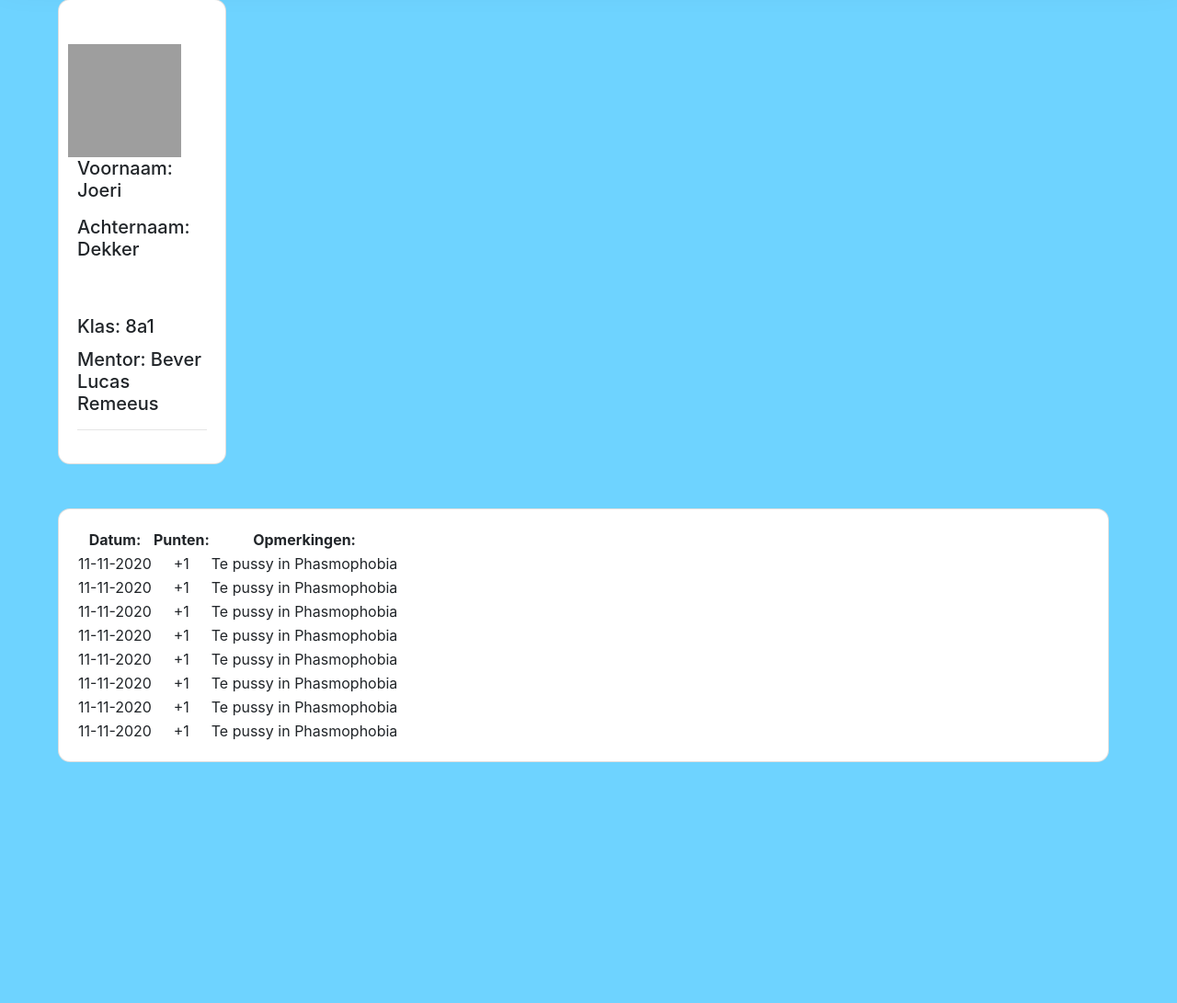
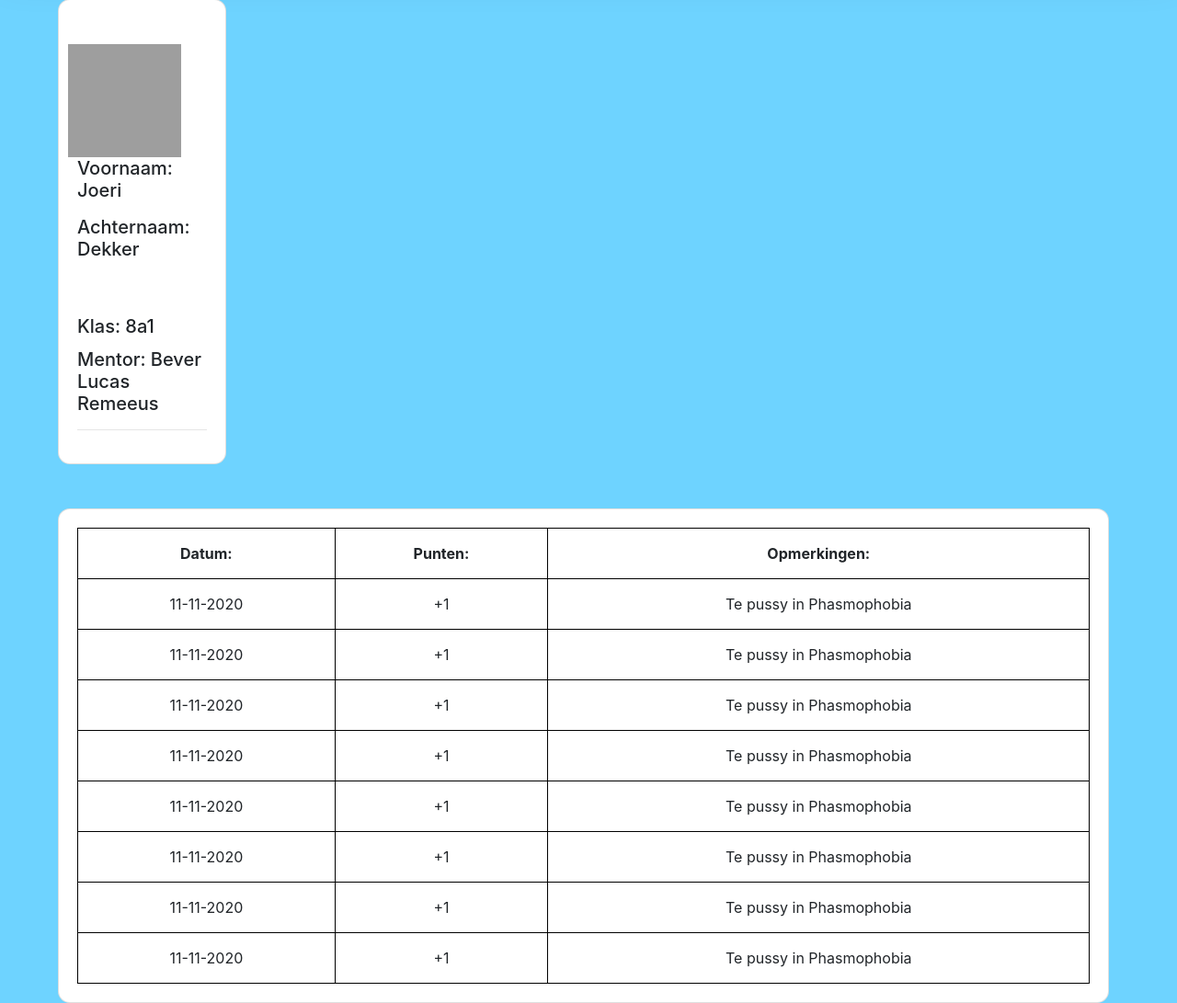
Before and after one commit to LucasRemeeus/C4-Beoordelingssysteem, a PHP site: page /PHP/detailpagina.php in a window 1280 px wide. Shown: the part 110-1201 px from the top of the page at 92% size. Before the commit the page ends 939 px from the top, so only its background shows below. Run offline with PHP 8.4, Linux system fonts and the light colour scheme; the visitor is signed in with stand-in values (Sample User, id 1); grey boxes are pictures that could not be loaded.

Commit message:
Style.css met table, th, td

```diff
--- a/CSS/style.css
+++ b/CSS/style.css
@@ -21,6 +21,7 @@ time, mark, audio, video {
 
 body {
     background-color: #6ED3FF;
+    min-width: 1080px;
 }
 
 /* Nav bar */
@@ -70,3 +71,15 @@ nav {
     width: 43px;
     height: 43px;
 }
+
+table, td, th {
+    border: 1px solid rgb(0, 0, 0);
+}
+
+table {
+    width: 100%;
+}
+
+th, td {
+    padding: 15px;
+}
```
